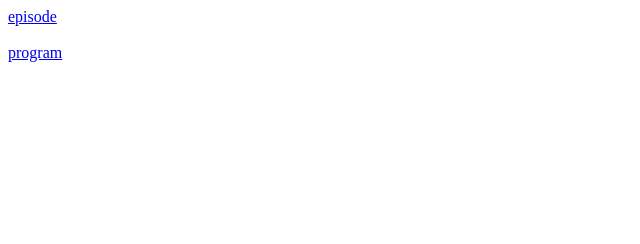
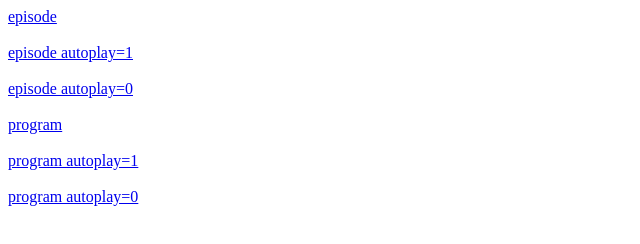
Before and after one commit to hyunanto/hyunanto.github.io, a plain HTML site: page index.html in a window 1280 px wide. Shown: the whole page, without its empty margins (0-640 px from the left). Drawn offline with Linux system fonts and the light colour scheme.

Commit message:
add autoplay query string

```diff
--- a/index.html
+++ b/index.html
@@ -6,6 +6,20 @@
 		<a href="https://podcast-branches.kaskus.co.id/episode/kaskus.podcast/5cd53aee0d68927db7608064/vote-calon-juara-epl-2018-2019-favorit-agan">episode</a>
 		<br />
 		<br />
+		<a href="https://podcast-branches.kaskus.co.id/episode/kaskus.podcast/5cd53aee0d68927db7608064/vote-calon-juara-epl-2018-2019-favorit-agan?autoplay=1">episode autoplay=1</a>
+		<br />
+		<br />
+		<a href="https://podcast-branches.kaskus.co.id/episode/kaskus.podcast/5cd53aee0d68927db7608064/vote-calon-juara-epl-2018-2019-favorit-agan?autoplay=0">episode autoplay=0</a>
+		<br />
+		<br />
 		<a href="https://podcast-branches.kaskus.co.id/program/kaskus.podcast/parabola">program</a>
+		<br />
+		<br />
+		<a href="https://podcast-branches.kaskus.co.id/program/kaskus.podcast/parabola?autoplay=1">program autoplay=1</a>
+		<br />
+		<br />
+		<a href="https://podcast-branches.kaskus.co.id/program/kaskus.podcast/parabola?autoplay=0">program autoplay=0</a>
+		<br />
+		<br />
 	</body>
 </html>
```
